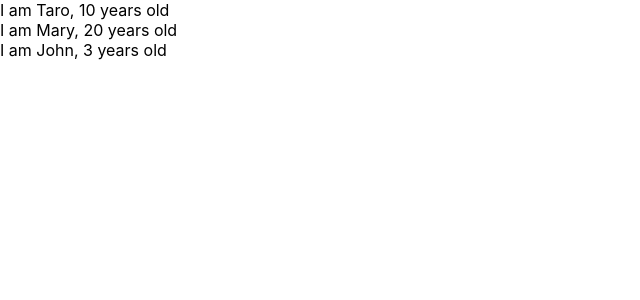
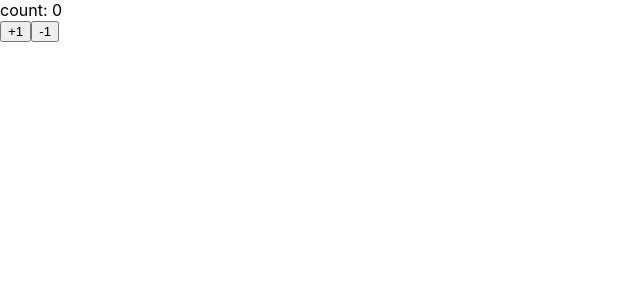
Before and after one commit to musyu36/react-redux-practice, a React (Create React App) app: page / in a window 1280 px wide. Shown: the top 300 px of the page, without its empty margins (0-640 px from the left). Built offline with nearby package versions, Linux system fonts and the light colour scheme.

Commit message:
practice state

```diff
--- a/src/App.js
+++ b/src/App.js
@@ -1,47 +1,79 @@
 import React, { Component } from "react";
 import PropTypes from "prop-types";
 
+// const App = () => {
+//   const profiles = [
+//     {
+//       name: "Taro",
+//       age: 10,
+//     },
+//     {
+//       name: "Mary",
+//       age: 20,
+//     },
+//     {
+//       name: "John",
+//       age: 3,
+//     },
+//   ];
+//   return (
+//     <div>
+//       {profiles.map((profile, index) => {
+//         return <User name={profile.name} age={profile.age} key={index} />;
+//       })}
+//     </div>
+//   );
+// };
+
+// const User = (props) => {
+//   return (
+//     <div>
+//       I am {props.name}, {props.age} years old
+//     </div>
+//   );
+// };
+
+// User.defaultProps = {
+//   age: 1,
+// };
+
+// // Userコンポーネントが受け付けるpropsに対してprop-typesで型チェックをする
+// // isRequiredでnullチェック
+// User.propTypes = {
+//   name: PropTypes.string,
+//   age: PropTypes.number.isRequired,
+// };
 const App = () => {
-  const profiles = [
-    {
-      name: "Taro",
-      age: 10,
-    },
-    {
-      name: "Mary",
-      age: 20,
-    },
-    {
-      name: "John",
-      age: 3,
-    },
-  ];
   return (
     <div>
-      {profiles.map((profile, index) => {
-        return <User name={profile.name} age={profile.age} key={index} />;
-      })}
+      <Counter />
     </div>
   );
 };
 
-const User = (props) => {
-  return (
-    <div>
-      I am {props.name}, {props.age} years old
-    </div>
-  );
-};
+class Counter extends Component {
+  constructor(props) {
+    super(props);
+    this.state = { count: 0 };
+  }
 
-User.defaultProps = {
-  age: 1,
-};
-
-// Userコンポーネントが受け付けるpropsに対してprop-typesで型チェックをする
-// isRequiredでnullチェック
-User.propTypes = {
-  name: PropTypes.string,
-  age: PropTypes.number.isRequired,
-};
+  handlePlusButton = () => {
+    // setStateを用いることでコールバックでrenderが実行される
+    this.setState({ count: this.state.count + 1 });
+  };
+  handleMinusButton = () => {
+    // setStateを用いることでコールバックでrenderが実行される(stateの変更に伴って表示が変わる)
+    this.setState({ count: this.state.count - 1 });
+  };
+  render() {
+    return (
+      <React.Fragment>
+        <div>count: {this.state.count}</div>
+        <button onClick={this.handlePlusButton}>+1</button>
+        <button onClick={this.handleMinusButton}>-1</button>
+      </React.Fragment>
+    );
+  }
+}
 
 export default App;
```
